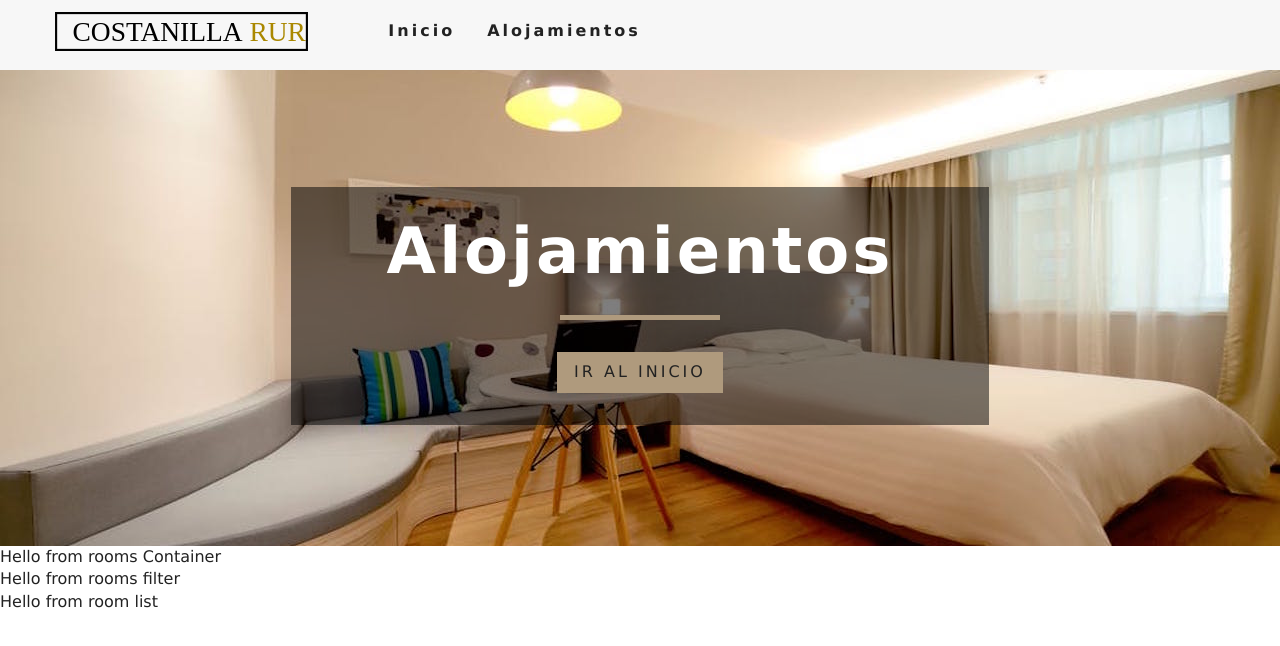
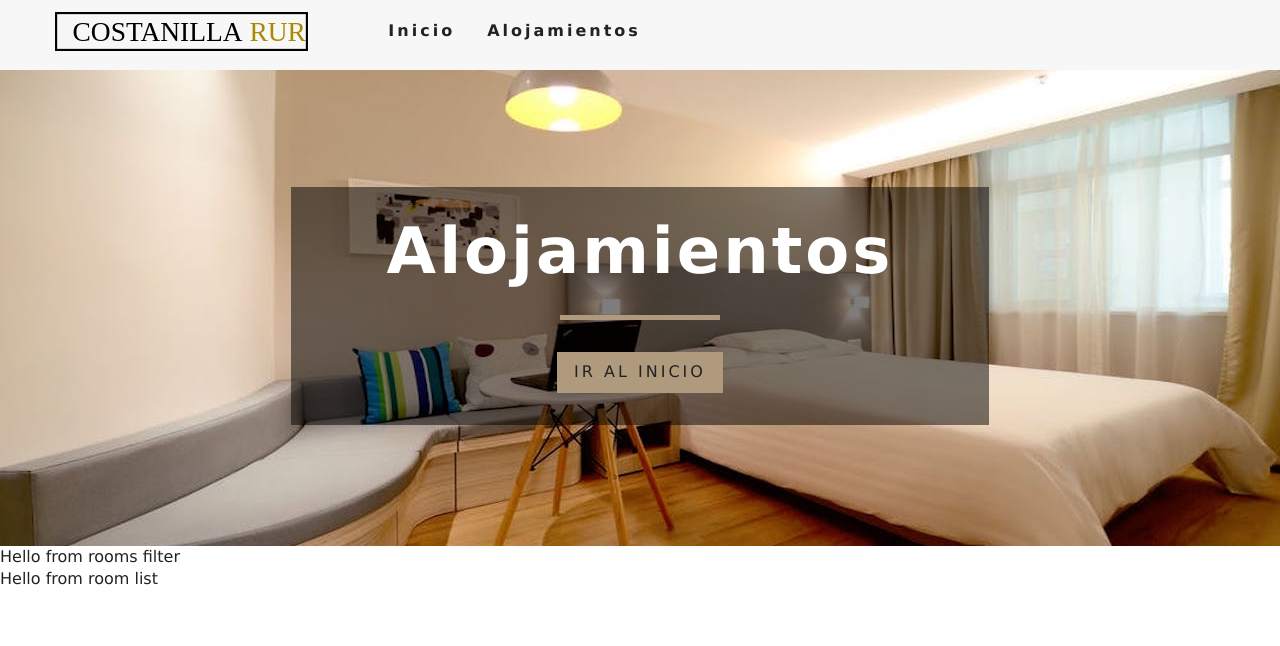
Before and after one commit to Viciot/casarural, a React (Create React App) app: page /rooms in a window 1280 px wide. Shown: the top 646 px of the page. Built offline with nearby package versions, Linux system fonts and the light colour scheme.

Commit message:
room container

```diff
--- a/src/components/RoomsContainer.js
+++ b/src/components/RoomsContainer.js
@@ -12,11 +12,10 @@ function RoomContainer ({context}){
         return <Loading />;
     }
     return (
-        <div>
-            Hello from rooms Container
+        <>
             <RoomsFilter rooms={rooms}/>
             <RoomsList rooms={sortedRooms}/>
-        </div>
+        </>
     );
 }
 
--- a/src/components/RoomsList.js
+++ b/src/components/RoomsList.js
@@ -1,6 +1,17 @@
-import React from 'react'
+import React from 'react';
+import Room from "./Room";
 
-export default function RoomsList() {
+
+export default function RoomsList({rooms}) {
+if(rooms.lenght === 0){
+  return (
+    <div className="empty-search">
+      <h3>No hay coincidencias con los parámetros del filtro</h3>
+    </div>
+  )
+}
+
+
   return (
     <div>
       Hello from room list
```
